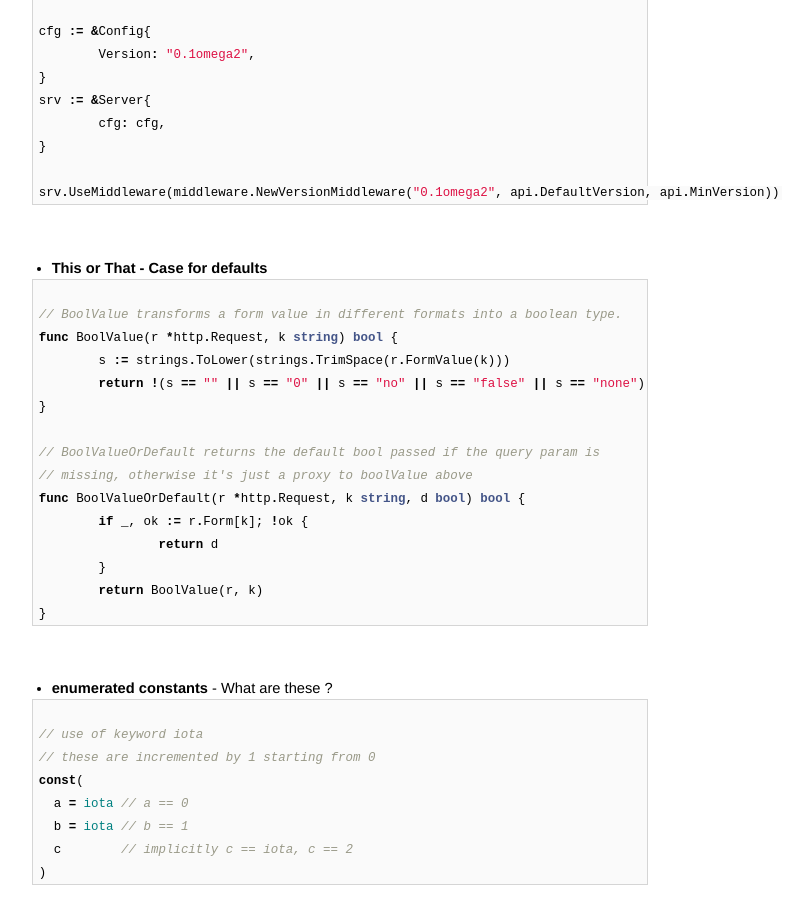
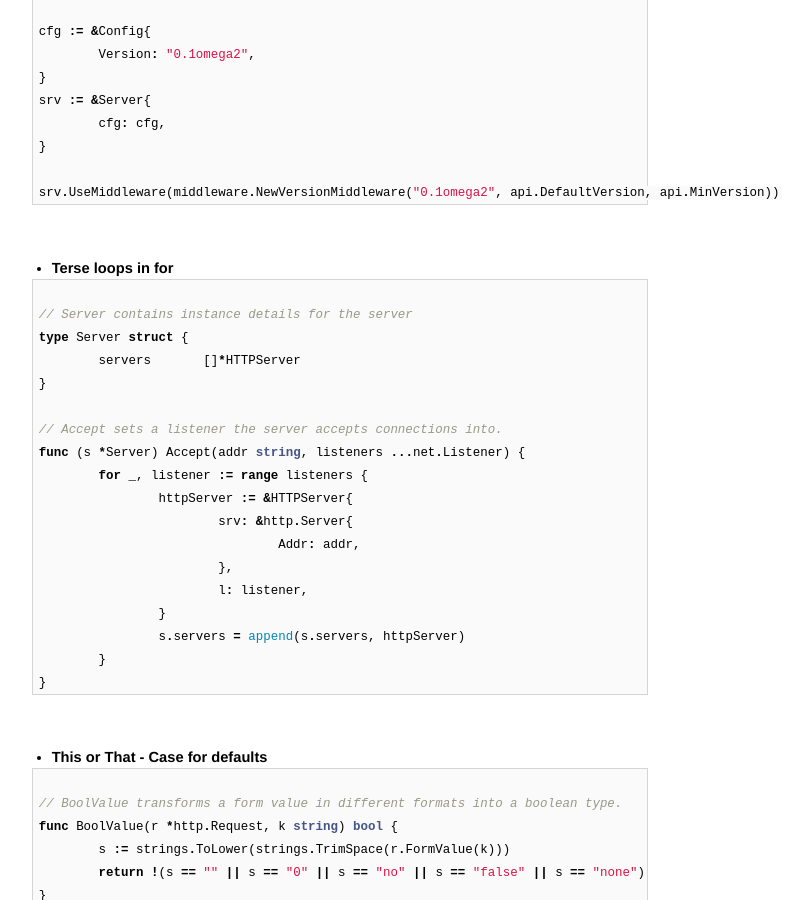
Before and after one commit to AmitKumarDas/amitkumardas.github.io, a Jekyll site: the page built from _posts/2016-07-14-my-golang-refresher.md, in a window 1280 px wide and 900 px high, scrolled down 1716 px. Shown: the whole window, without its empty margins (300-1109 px from the left). Built offline with Jekyll 4.4.1, drawn with Linux system fonts in a browser that asks for light colours.

Commit message:
Update 2016-07-14-my-golang-refresher.md

````diff
--- a/_posts/2016-07-14-my-golang-refresher.md
+++ b/_posts/2016-07-14-my-golang-refresher.md
@@ -94,6 +94,31 @@ srv := &Server{
 }
 
 srv.UseMiddleware(middleware.NewVersionMiddleware("0.1omega2", api.DefaultVersion, api.MinVersion))
+```
+
+<br />
+
+- **Terse loops in for**
+
+```go
+
+// Server contains instance details for the server
+type Server struct {
+	servers       []*HTTPServer
+}
+
+// Accept sets a listener the server accepts connections into.
+func (s *Server) Accept(addr string, listeners ...net.Listener) {
+	for _, listener := range listeners {
+		httpServer := &HTTPServer{
+			srv: &http.Server{
+				Addr: addr,
+			},
+			l: listener,
+		}
+		s.servers = append(s.servers, httpServer)
+	}
+}
 ```
 
 <br />
````
